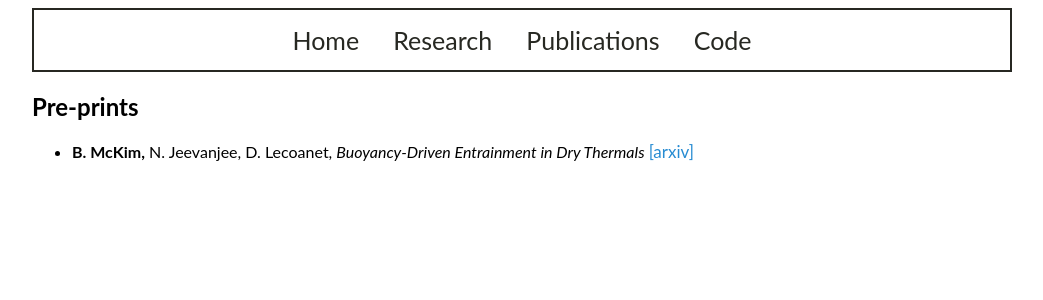
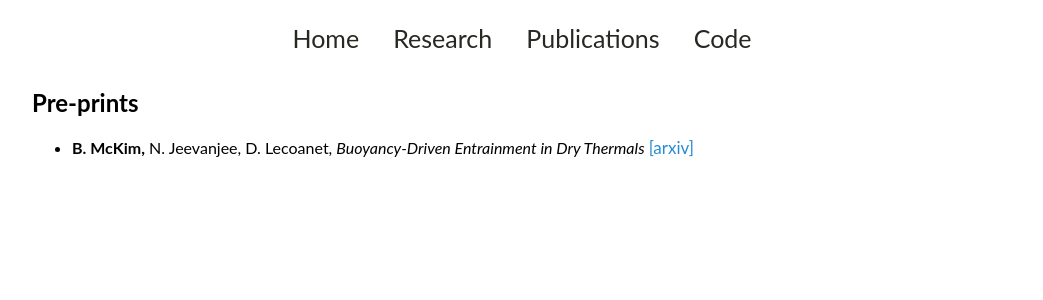
Before and after one commit to mckimb/mckimb.github.io, a Jekyll site: the page built from papers/index.html, in a window 1280 px wide. Shown: the top 300 px of the page, without its empty margins (118-1161 px from the left). Built offline with Jekyll 4.4.1, drawn with Linux system fonts in a browser that asks for light colours.

Commit message:
Update main.css

```diff
--- a/css/main.css
+++ b/css/main.css
@@ -82,7 +82,7 @@ nav ul li, footer ul li {
 }
 
 .topnav {
-    border:2px solid #272822;
+    \\ border:2px solid #272822;
     border:2px solid #4760e2
     border-width:2px 0;
     list-style:none;
```
